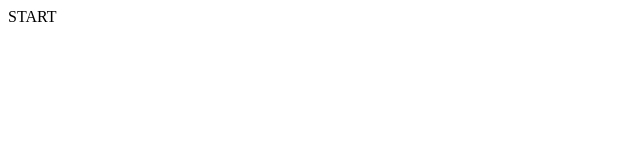
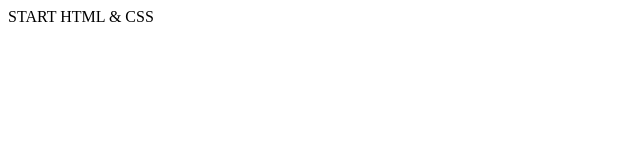
Before and after one commit to JinhyeonKwak/pdia-html-css, a plain HTML site: page index.html in a window 1280 px wide. Shown: the whole page, without its empty margins (0-640 px from the left). Drawn offline with Linux system fonts and the light colour scheme.

Commit message:
feat: edit body content

```diff
--- a/index.html
+++ b/index.html
@@ -6,6 +6,6 @@
         <title>Home</title>
     </head>
     <body>
-        START
+        START HTML & CSS
     </body>
 </html>
```
